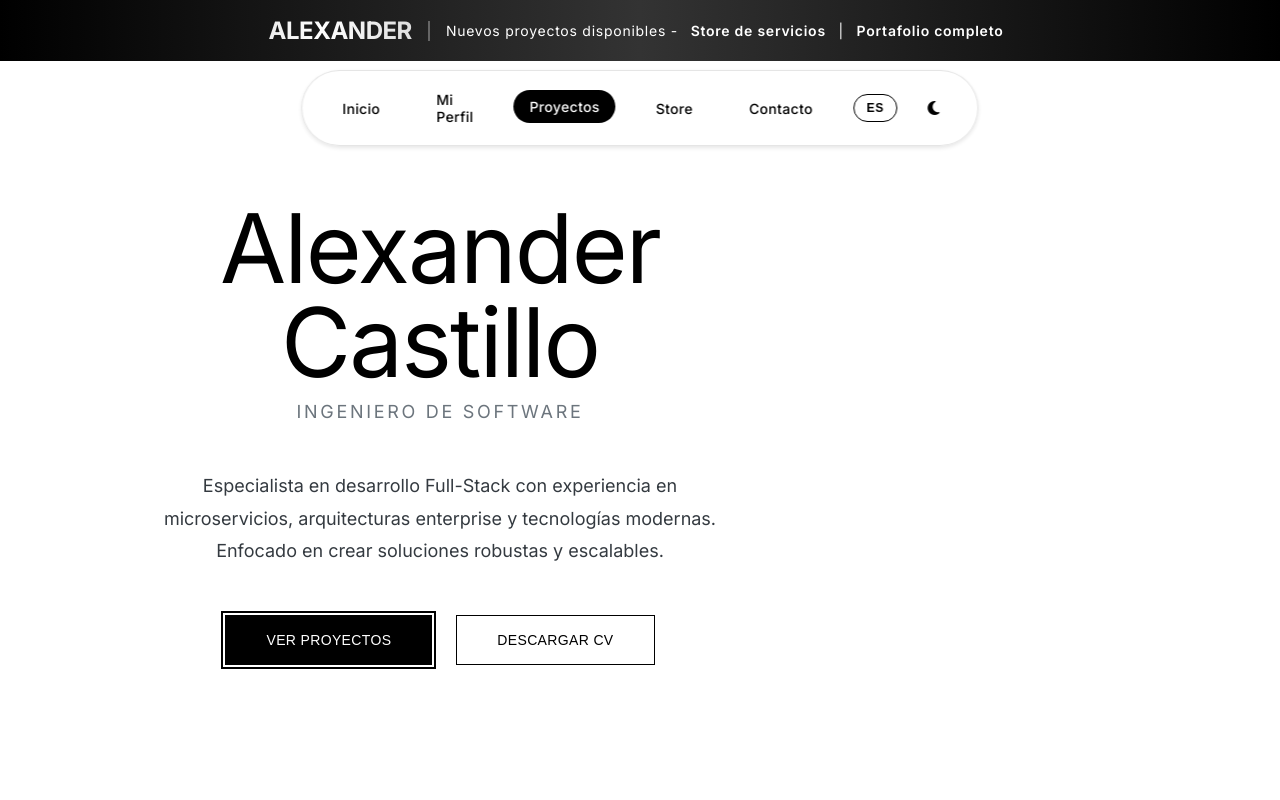
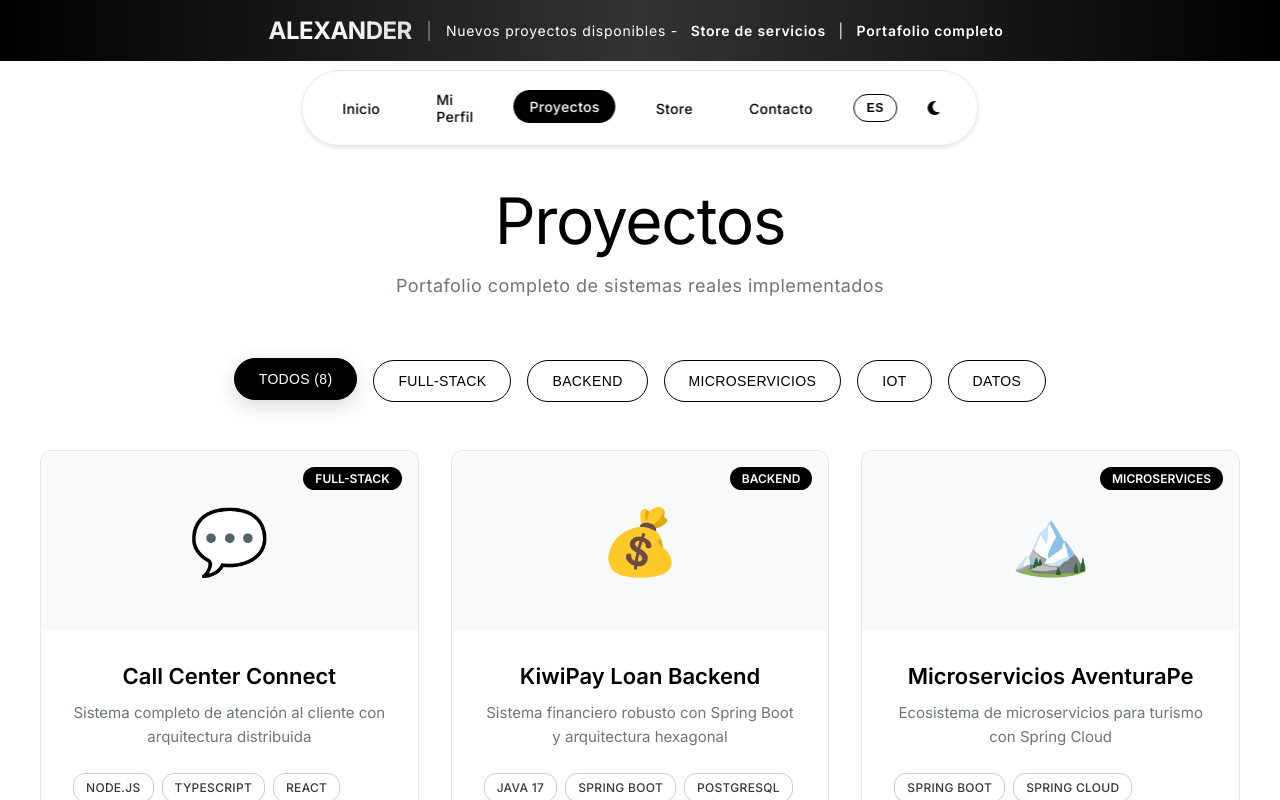
Before and after one commit to U202211390/Portafolio, an Angular app: page / in a window 1280 px wide. Both pictures are taken after a click on the button "VER PROYECTOS". Shown: the top 800 px of the page. Built offline with nearby package versions, Linux system fonts and the light colour scheme.

Commit message:
feat: 5  version muy buena

```diff
--- a/src/app/app.css
+++ b/src/app/app.css
@@ -311,24 +311,25 @@ body.dark-mode .theme-toggle:hover {
   background: rgba(255, 255, 255, 0.1);
 }
 
-/* NAVEGACIÓN SPA - CADA SECCIÓN ES UNA PÁGINA COMPLETA SIN ESPACIOS */
+/* SPA REAL - CADA SECCIÓN ES UNA PÁGINA INDEPENDIENTE */
 .section {
-  min-height: 100vh;
+  position: fixed;
+  top: 0;
+  left: 0;
+  width: 100vw;
+  height: 100vh;
   display: none;
   flex-direction: column;
   justify-content: flex-start;
+  align-items: center;
   background: var(--primary-white);
-  padding: 70px 2rem 0;
-  position: relative;
-  top: 0;
-  left: 0;
-  margin: 0;
+  padding: 150px 2rem 2rem;
   overflow-y: auto;
+  z-index: 1;
 }
 
 .section.active {
   display: flex;
-  opacity: 1;
 }
 
 .container {
@@ -338,15 +339,23 @@ body.dark-mode .theme-toggle:hover {
   text-align: center;
 }
 
-/* Hero Section ARREGLADO */
+/* Hero Section - PÁGINA INDEPENDIENTE */
 .hero {
-  min-height: 100vh;
-  display: flex;
+  position: fixed;
+  top: 0;
+  left: 0;
+  width: 100vw;
+  height: 100vh;
+  display: none;
   align-items: center;
   justify-content: center;
   background: var(--primary-white);
-  position: relative;
-  padding: 70px 2rem 0;
+  padding: 2rem;
+  z-index: 1;
+}
+
+.hero.active {
+  display: flex;
 }
 
 .hero-content {
@@ -464,6 +473,7 @@ body.dark-mode .theme-toggle:hover {
 /* Mi Perfil mejorado */
 .section-header {
   margin-bottom: 4rem;
+  margin-top: 2rem;
   animation: fadeInUp 0.8s ease-out;
 }
 
--- a/src/app/app.html
+++ b/src/app/app.html
@@ -89,37 +89,37 @@
         (click)="filterProjects('all')"
         [class.active]="selectedProjectCategory === 'all'"
         class="category-btn">
-        Todos ({{proyectos.length}})
+        {{getText('projects.all')}} ({{proyectos.length}})
       </button>
       <button
         (click)="filterProjects('full-stack')"
         [class.active]="selectedProjectCategory === 'full-stack'"
         class="category-btn">
-        Full-Stack
+        {{getText('projects.full-stack')}}
       </button>
       <button
         (click)="filterProjects('backend')"
         [class.active]="selectedProjectCategory === 'backend'"
         class="category-btn">
-        Backend
+        {{getText('projects.backend')}}
       </button>
       <button
         (click)="filterProjects('microservices')"
         [class.active]="selectedProjectCategory === 'microservices'"
         class="category-btn">
-        Microservicios
+        {{getText('projects.microservices')}}
       </button>
       <button
         (click)="filterProjects('iot')"
         [class.active]="selectedProjectCategory === 'iot'"
         class="category-btn">
-        IoT
+        {{getText('projects.iot')}}
       </button>
       <button
         (click)="filterProjects('data')"
         [class.active]="selectedProjectCategory === 'data'"
         class="category-btn">
-        Data
+        {{getText('projects.data')}}
       </button>
     </div>
 
--- a/src/app/app.ts
+++ b/src/app/app.ts
@@ -19,7 +19,7 @@ export class AppComponent implements OnInit {
   selectedProjectCategory: string = 'all';
   currentLanguage: string = 'es';
 
-  // TEXTOS MULTIIDIOMA COMPLETOS
+  // SISTEMA DE INTERNACIONALIZACIÓN MEJORADO
   texts: { [key: string]: { [key: string]: string } } = {
     es: {
       // Navegación
@@ -44,6 +44,12 @@ export class AppComponent implements OnInit {
       'projects.subtitle': 'Portafolio completo de sistemas reales implementados',
       'projects.architectures': 'Arquitecturas',
       'projects.patterns': 'Patrones',
+      'projects.all': 'Todos',
+      'projects.full-stack': 'Full-Stack',
+      'projects.backend': 'Backend',
+      'projects.microservices': 'Microservicios',
+      'projects.iot': 'IoT',
+      'projects.data': 'Datos',
 
       // Store
       'store.title': 'Store',
@@ -93,6 +99,12 @@ export class AppComponent implements OnInit {
       'projects.subtitle': 'Complete portfolio of real implemented systems',
       'projects.architectures': 'Architectures',
       'projects.patterns': 'Patterns',
+      'projects.all': 'All',
+      'projects.full-stack': 'Full-Stack',
+      'projects.backend': 'Backend',
+      'projects.microservices': 'Microservices',
+      'projects.iot': 'IoT',
+      'projects.data': 'Data',
 
       // Store
       'store.title': 'Store',
@@ -132,8 +144,9 @@ export class AppComponent implements OnInit {
     email: 'jaircastillo2502@gmail.com'
   };
 
-  // Roles profesionales
-  perfilRoles = [
+  // Roles profesionales bilingües
+  private perfilRolesData = {
+    es: [
       {
         icon: 'fas fa-microchip',
         title: 'Arquitecto de Microservicios',
@@ -158,7 +171,39 @@ export class AppComponent implements OnInit {
         description: 'Implementación de CI/CD, containerización y sistemas de autenticación robustos',
         skills: ['Docker', 'JWT', 'Spring Security', 'CI/CD', 'Monitoring']
       }
-  ];
+    ],
+    en: [
+      {
+        icon: 'fas fa-microchip',
+        title: 'Microservices Architect',
+        description: 'Design and implementation of distributed architectures with Spring Cloud, Docker and API Gateway',
+        skills: ['Spring Cloud', 'Microservices', 'Docker', 'Kubernetes', 'API Gateway']
+      },
+      {
+        icon: 'fas fa-code',
+        title: 'Full-Stack Developer',
+        description: 'Complete development from backend with Java/Node.js to frontend with Angular/React',
+        skills: ['Java', 'Spring Boot', 'Angular', 'React', 'TypeScript']
+      },
+      {
+        icon: 'fas fa-database',
+        title: 'Data Specialist',
+        description: 'Database management, Redis caching, and large-scale data processing',
+        skills: ['PostgreSQL', 'MongoDB', 'Redis', 'ETL', 'Data Pipeline']
+      },
+      {
+        icon: 'fas fa-shield-alt',
+        title: 'DevOps & Security',
+        description: 'CI/CD implementation, containerization and robust authentication systems',
+        skills: ['Docker', 'JWT', 'Spring Security', 'CI/CD', 'Monitoring']
+      }
+    ]
+  };
+
+  // Getter para roles según idioma actual
+  get perfilRoles() {
+    return this.perfilRolesData[this.currentLanguage as 'es' | 'en'] || this.perfilRolesData.es;
+  }
 
   // TODOS LOS PROYECTOS REALES DEL USUARIO (BILINGÜE)
   proyectos = [
@@ -476,8 +521,9 @@ export class AppComponent implements OnInit {
     }
   ];
 
-  // Store items
-  storeItems = [
+  // Store items bilingües
+  private storeItemsData = {
+    es: [
       {
         id: 1,
         name: 'Sistema de Microservicios',
@@ -513,7 +559,50 @@ export class AppComponent implements OnInit {
         category: 'hardware',
         image: '🖧'
       }
-  ];
+    ],
+    en: [
+      {
+        id: 1,
+        name: 'Microservices System',
+        description: 'Complete microservices architecture with Spring Cloud, Docker and CI/CD',
+        category: 'software',
+        image: '🏗️'
+      },
+      {
+        id: 2,
+        name: 'Full-Stack App',
+        description: 'Complete application Angular/React + Spring Boot/Node.js with deployment',
+        category: 'software',
+        image: '💻'
+      },
+      {
+        id: 3,
+        name: 'IoT System',
+        description: 'Complete IoT solution with sensors, backend and monitoring dashboard',
+        category: 'software',
+        image: '🌐'
+      },
+      {
+        id: 4,
+        name: 'Workstation Pro',
+        description: 'Optimized workstation for development with multiple monitors',
+        category: 'hardware',
+        image: '🖥️'
+      },
+      {
+        id: 5,
+        name: 'Development Server',
+        description: 'Dedicated server for development and testing with Docker and Kubernetes',
+        category: 'hardware',
+        image: '🖧'
+      }
+    ]
+  };
+
+  // Getter para store según idioma actual
+  get storeItems() {
+    return this.storeItemsData[this.currentLanguage as 'es' | 'en'] || this.storeItemsData.es;
+  }
 
   // WhatsApp
   whatsappNumbers = {
@@ -524,8 +613,21 @@ export class AppComponent implements OnInit {
   ngOnInit() {
     this.loadLanguage();
     this.loadTheme();
+    this.initializeSPA();
     this.showSection('hero');
     this.initializeAnimations();
+  }
+
+  private initializeSPA() {
+    // Deshabilitar scroll global para SPA
+    document.body.style.overflow = 'hidden';
+    document.documentElement.style.overflow = 'hidden';
+
+    // Asegurar que todas las vistas estén ocultas al inicio
+    const allViews = document.querySelectorAll('.section, .hero');
+    allViews.forEach(view => {
+      view.classList.remove('active');
+    });
   }
 
   // FUNCIONES PÚBLICAS PARA EL TEMPLATE
@@ -538,6 +640,7 @@ export class AppComponent implements OnInit {
     this.currentLanguage = this.currentLanguage === 'es' ? 'en' : 'es';
     localStorage.setItem('alexander-language', this.currentLanguage);
     this.updateDataByLanguage();
+    this.forceLanguageUpdate();
 
     const langButton = document.querySelector('.lang-selector') as HTMLElement;
     if (langButton) {
@@ -546,29 +649,32 @@ export class AppComponent implements OnInit {
     }
   }
 
-  // NAVEGACIÓN SPA - CADA SECCIÓN ES UNA PÁGINA COMPLETA SIN ESPACIOS BLANCOS
+  private forceLanguageUpdate() {
+    // Forzar actualización de elementos dinámicos
+    setTimeout(() => {
+      // Trigger change detection para asegurar que todos los elementos se actualicen
+      const event = new Event('languageChanged');
+      document.dispatchEvent(event);
+    }, 50);
+  }
+
+  // NAVEGACIÓN SPA REAL - CADA SECCIÓN ES UNA PÁGINA COMPLETAMENTE INDEPENDIENTE
   public showSection(sectionId: string) {
-    // Ocultar todas las secciones INMEDIATAMENTE
-    const allSections = document.querySelectorAll('.section, .hero');
-    allSections.forEach(section => {
-      section.classList.remove('active');
+    // OCULTAR TODAS las secciones y hero
+    const allViews = document.querySelectorAll('.section, .hero');
+    allViews.forEach(view => {
+      view.classList.remove('active');
     });
 
-    // Scroll al top INSTANTÁNEO - FORZADO
-    window.scrollTo(0, 0);
-    document.documentElement.scrollTop = 0;
-    document.body.scrollTop = 0;
-
-    // Mostrar SOLO la sección objetivo INMEDIATAMENTE
-    const targetSection = document.getElementById(sectionId);
-    if (targetSection) {
-      // Asegurar que la sección aparezca arriba sin espacios
-      targetSection.classList.add('active');
-      targetSection.style.paddingTop = '70px'; // Navbar height
-      targetSection.scrollIntoView({ behavior: 'auto', block: 'start' });
+    // MOSTRAR SOLO la vista seleccionada
+    const targetView = document.getElementById(sectionId);
+    if (targetView) {
+      targetView.classList.add('active');
+      // Scroll a la parte superior de la vista si tiene scroll interno
+      targetView.scrollTop = 0;
     }
 
-    // Actualizar navbar
+    // Actualizar navbar activo
     const navLinks = document.querySelectorAll('.nav-link');
     navLinks.forEach(link => link.classList.remove('active'));
 
@@ -577,12 +683,13 @@ export class AppComponent implements OnInit {
       activeLink.classList.add('active');
     }
 
+    // Actualizar estado actual
     this.currentSection = sectionId;
 
-    // Forzar scroll a cero después de un tick
-    setTimeout(() => {
+    // Mantener el SPA sin scroll global
+    document.body.style.overflow = 'hidden';
+    document.documentElement.style.overflow = 'hidden';
     window.scrollTo(0, 0);
-    }, 0);
   }
 
   public toggleTheme() {
@@ -618,12 +725,13 @@ export class AppComponent implements OnInit {
 
   public showProjectDetails(project: any) {
     this.selectedProject = project;
-    document.body.style.overflow = 'hidden';
+    // El overflow ya está en hidden por el SPA
   }
 
   public closeProjectModal() {
     this.selectedProject = null;
-    document.body.style.overflow = 'auto';
+    // Mantener el SPA sin scroll
+    document.body.style.overflow = 'hidden';
   }
 
   public filterProjects(category: string) {
```
Lines whose indentation alone changed are shown as unchanged.
